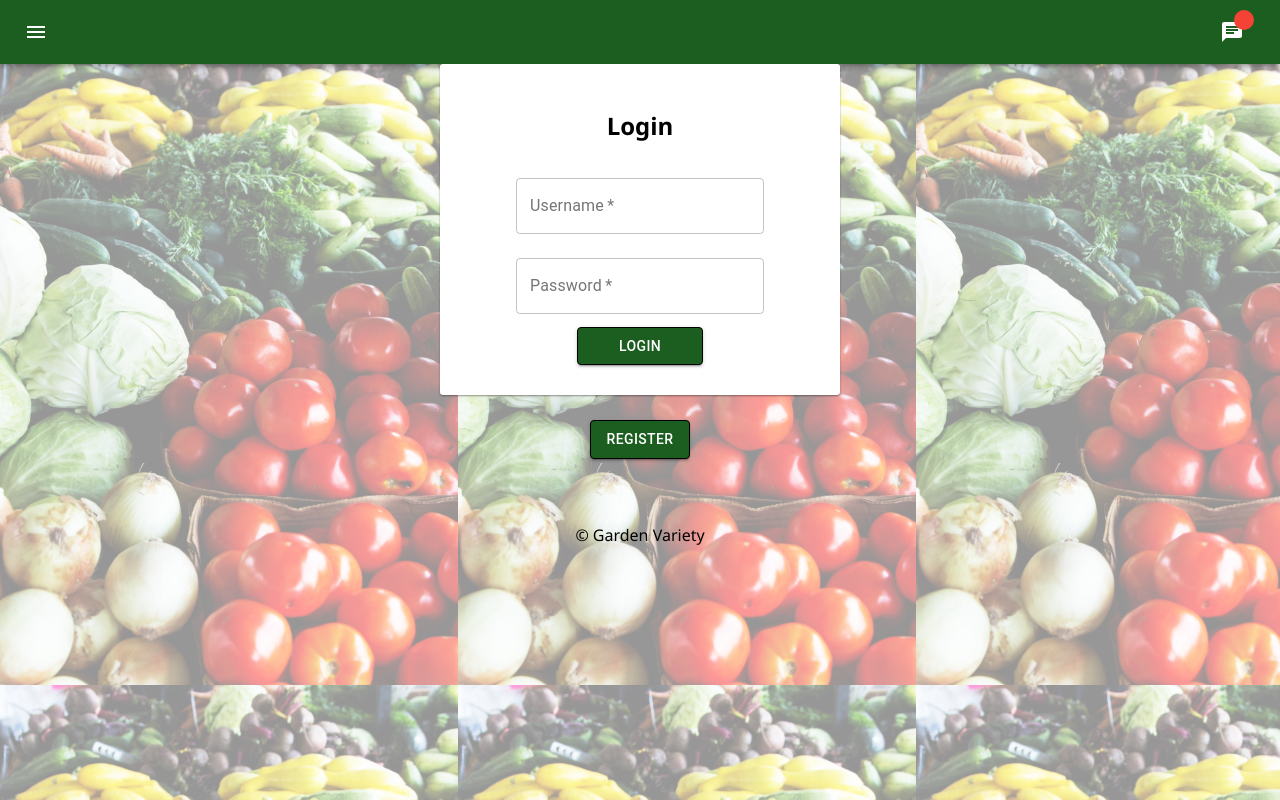
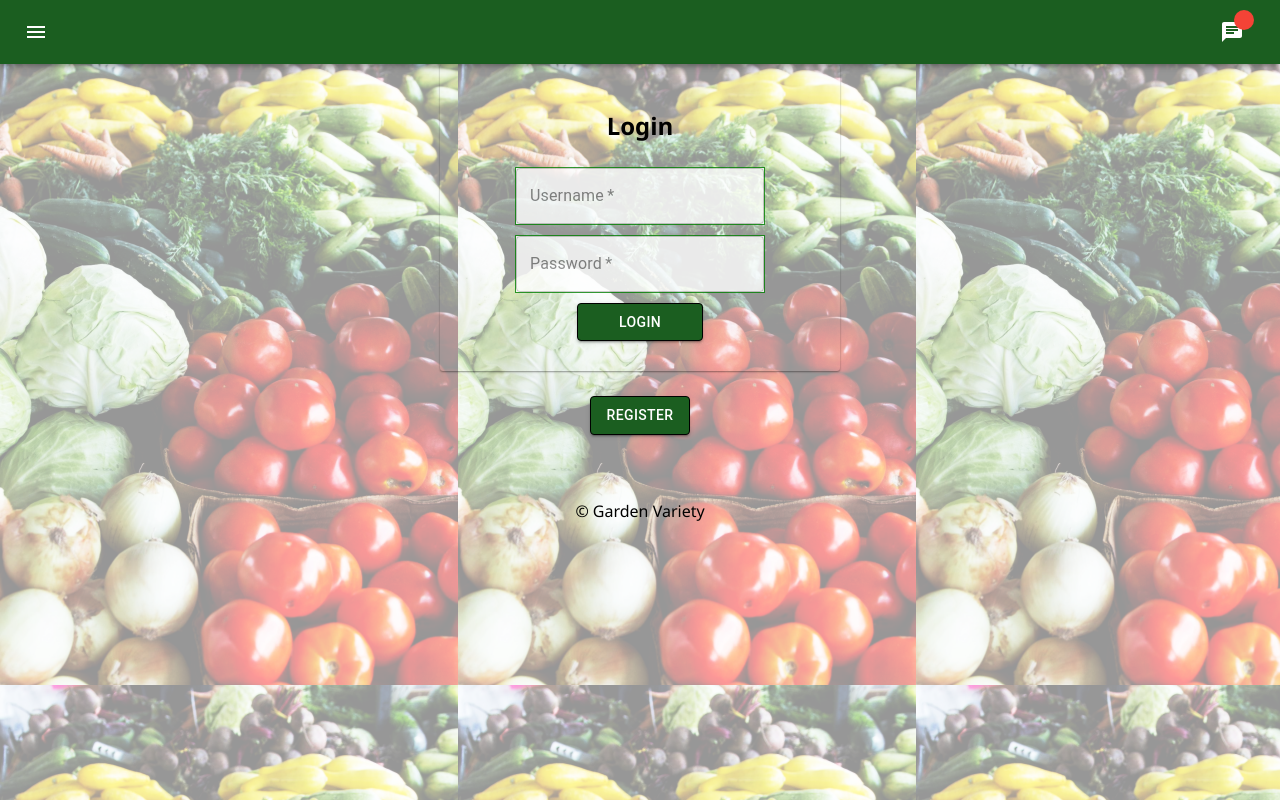
Before and after one commit to benbauer14/GardenVariety, a React (Create React App) app: page /#/login in a window 1280 px wide. Built offline with nearby package versions, Linux system fonts and the light colour scheme; no server answers.

Commit message:
styled login page

```diff
--- a/src/components/LoginForm/LoginForm.css
+++ b/src/components/LoginForm/LoginForm.css
@@ -4,7 +4,7 @@
     max-width: 100%;
     padding: 25px;
     margin: 0 auto 20px;
-    background-color: #ffffff;
+    background-color: transparent;
     border-radius: 3px;
     box-shadow: 0 1px 2px rgb(0, 0, 0, 0.4);
   }
--- a/src/components/LoginForm/LoginForm.jsx
+++ b/src/components/LoginForm/LoginForm.jsx
@@ -1,15 +1,26 @@
 import { Box, Button, TextField } from '@material-ui/core';
 import React, { useState } from 'react';
-import { useDispatch } from 'react-redux';
+import { useDispatch, useStore } from 'react-redux';
 import {useSelector} from 'react-redux';
+import {makeStyles} from '@material-ui/core/styles'
 import './LoginForm.css'
 
+const useStyles = makeStyles(theme => ({
+  textField:{
+    background: "white",
+    opacity: "80%",
+    border: "1px solid green",
+    margin: "5px"
+  }
+}))
 
 function LoginForm() {
   const [username, setUsername] = useState('');
   const [password, setPassword] = useState('');
   const errors = useSelector(store => store.errors);
   const dispatch = useDispatch();
+
+  const classes = useStyles();
 
   const login = (event) => {
     event.preventDefault();
@@ -39,6 +50,7 @@ function LoginForm() {
           <TextField
             label="Username"
             margin="normal"
+            className={classes.textField}
             variant="outlined"
             type="text"
             name="username"
@@ -54,6 +66,7 @@ function LoginForm() {
             variant="outlined"
             type="password"
             name="password"
+            className={classes.textField}
             required
             value={password}
             onChange={(event) => setPassword(event.target.value)}
```
